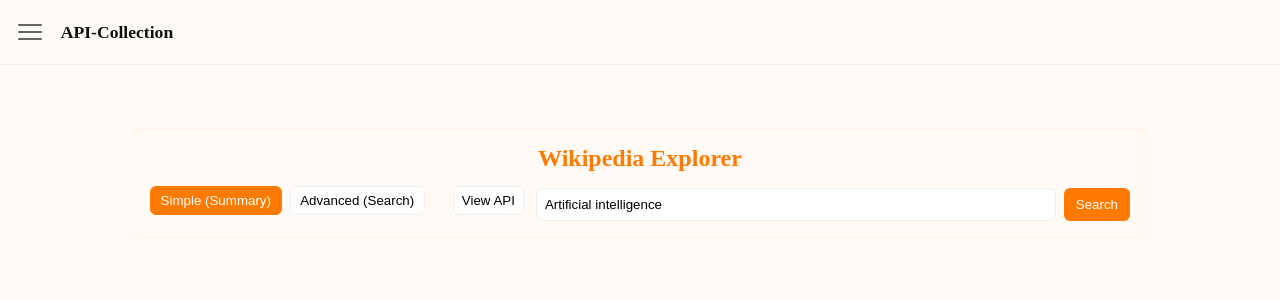
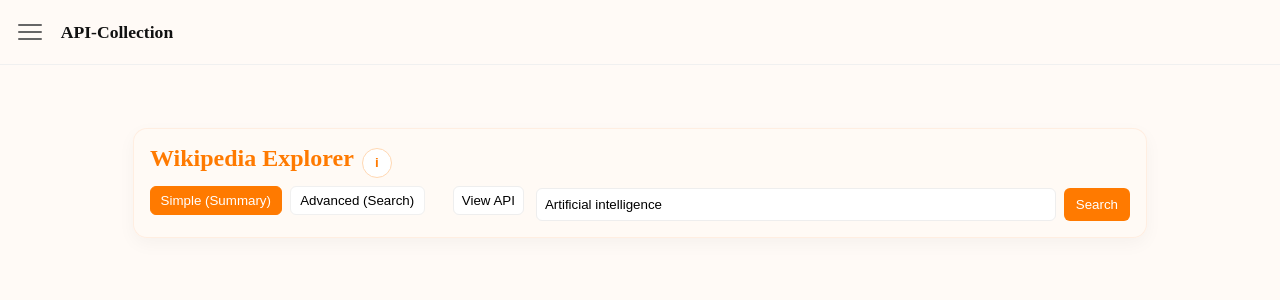
Before and after one commit to Shashidharak89/API-Collection, a React (Vite) app: page / in a window 1280 px wide. Shown: the top 300 px of the page. Built offline with nearby package versions, Linux system fonts and the light colour scheme.

Commit message:
wekipedia component done

```diff
--- a/src/components/Wiki.css
+++ b/src/components/Wiki.css
@@ -1,6 +1,9 @@
 :root{--accent:#ff7a00;--muted:#666}
-.wiki{max-width:980px;margin:1.25rem auto;padding:1rem;background:rgba(255,250,246,0.6);border-radius:8px;border:1px solid rgba(255,235,220,0.6)}
+.wiki{max-width:980px;margin:1.25rem auto;padding:1rem;background:rgba(255,250,246,0.9);border-radius:14px;border:1px solid rgba(255,235,220,0.8);box-shadow:0 6px 18px rgba(20,20,20,0.04)}
 .wiki h2{margin:0 0 0.5rem 0;color:var(--accent)}
+.wiki-title-row{display:flex;align-items:center;gap:0.5rem}
+.info-btn{width:30px;height:30px;border-radius:50%;border:1px solid #ffd8b3;background:#fff;color:var(--accent);display:inline-flex;align-items:center;justify-content:center;cursor:pointer;font-weight:700}
+.info-btn:hover{background:#fff3ea}
 .wiki-controls{display:flex;flex-wrap:wrap;gap:0.75rem;align-items:center;justify-content:space-between}
 .modes button{margin-right:0.5rem;padding:0.4rem 0.6rem;border-radius:6px;border:1px solid #f0f0f0;background:#fff;cursor:pointer}
 .modes button.active{background:var(--accent);color:white;border-color:var(--accent)}
@@ -18,6 +21,13 @@
 .copy-btn{background:var(--accent);color:#fff;border:0;padding:0.4rem 0.6rem;border-radius:6px;cursor:pointer}
 .open-api{color:var(--accent);text-decoration:underline}
 .curl{background:#fff;border:1px solid #f3e7de;padding:0.25rem 0.45rem;border-radius:6px;margin-left:auto}
+
+/* Modal styles */
+.wiki-modal-overlay{position:fixed;inset:0;background:rgba(0,0,0,0.26);display:flex;align-items:center;justify-content:center;z-index:200}
+.wiki-modal{background:#fff;padding:1rem 1.1rem;border-radius:10px;max-width:720px;width:92%;box-shadow:0 12px 40px rgba(0,0,0,0.15);position:relative}
+.modal-close{position:absolute;right:10px;top:8px;border:0;background:transparent;font-size:20px;cursor:pointer}
+.api-snippet{background:#fff7f0;border:1px solid #ffe6cc;padding:0.5rem;border-radius:6px;overflow:auto}
+
 .wiki-summary{margin-top:1rem;padding:0.75rem;background:#fff;border-radius:8px;display:block}
 .wiki-summary.small{margin-top:0.75rem}
 .wiki-summary header{display:flex;align-items:baseline;gap:0.5rem}
--- a/src/components/WikiExplorer.jsx
+++ b/src/components/WikiExplorer.jsx
@@ -11,6 +11,7 @@
   const [lastApi, setLastApi] = useState(null)
   const [showApi, setShowApi] = useState(false)
   const [copied, setCopied] = useState(false)
+  const [showInfo, setShowInfo] = useState(false)
 
   async function fetchSummary(title) {
     const q = title || query
@@ -79,7 +80,10 @@
 
   return (
     <section className="wiki">
-      <h2>Wikipedia Explorer</h2>
+      <div className="wiki-title-row">
+        <h2>Wikipedia Explorer</h2>
+        <button className="info-btn" aria-label="About Wikipedia Explorer" onClick={() => setShowInfo(true)}>i</button>
+      </div>
 
       <div className="wiki-controls">
         <div className="modes">
@@ -171,6 +175,20 @@
           )}
         </article>
       )}
+
+      {showInfo && (
+        <div className="wiki-modal-overlay" role="dialog" aria-modal="true" onClick={() => setShowInfo(false)}>
+          <div className="wiki-modal" onClick={e => e.stopPropagation()}>
+            <button className="modal-close" aria-label="Close info" onClick={() => setShowInfo(false)}>×</button>
+            <h3>About Wikipedia APIs</h3>
+            <p><strong>Simple — Wikipedia REST API (summary)</strong>: Fetch concise article summaries, thumbnail, extract and direct page link. Example endpoint:</p>
+            <pre className="api-snippet">https://en.wikipedia.org/api/rest_v1/page/summary/Artificial_intelligence</pre>
+            <p><strong>Advanced — MediaWiki Action API</strong>: Full search, revisions, categories and metadata. Example search:</p>
+            <pre className="api-snippet">https://en.wikipedia.org/w/api.php?action=query&list=search&srsearch=AI&format=json&origin=*</pre>
+            <p>This explorer supports both: use <em>Simple</em> for quick summaries and <em>Advanced</em> for search results. Click a result's <em>View Summary</em> to fetch the REST summary. The <em>View API</em> panel shows the last request URL and a curl sample which you can copy.</p>
+          </div>
+        </div>
+      )}
     </section>
   )
 }
```
